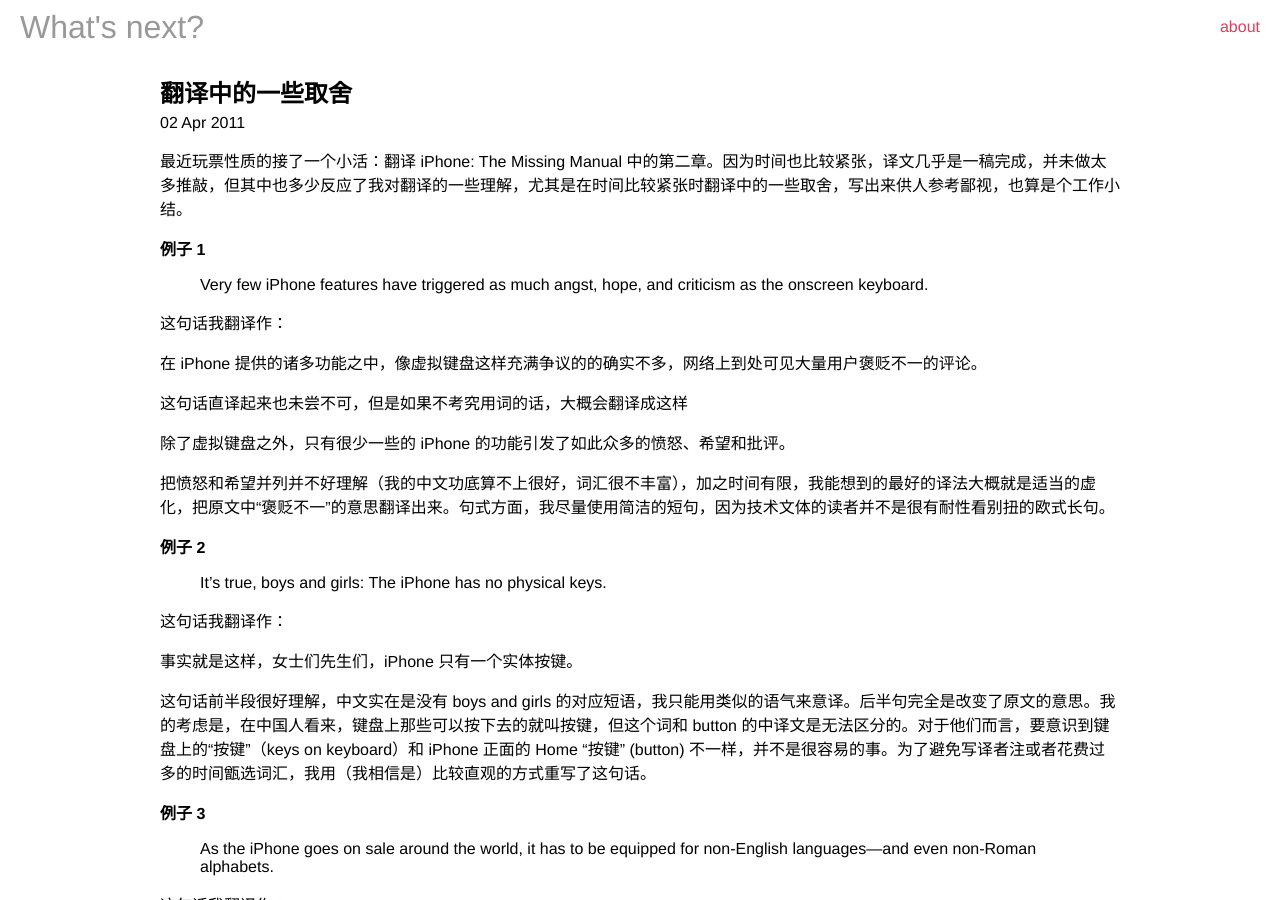
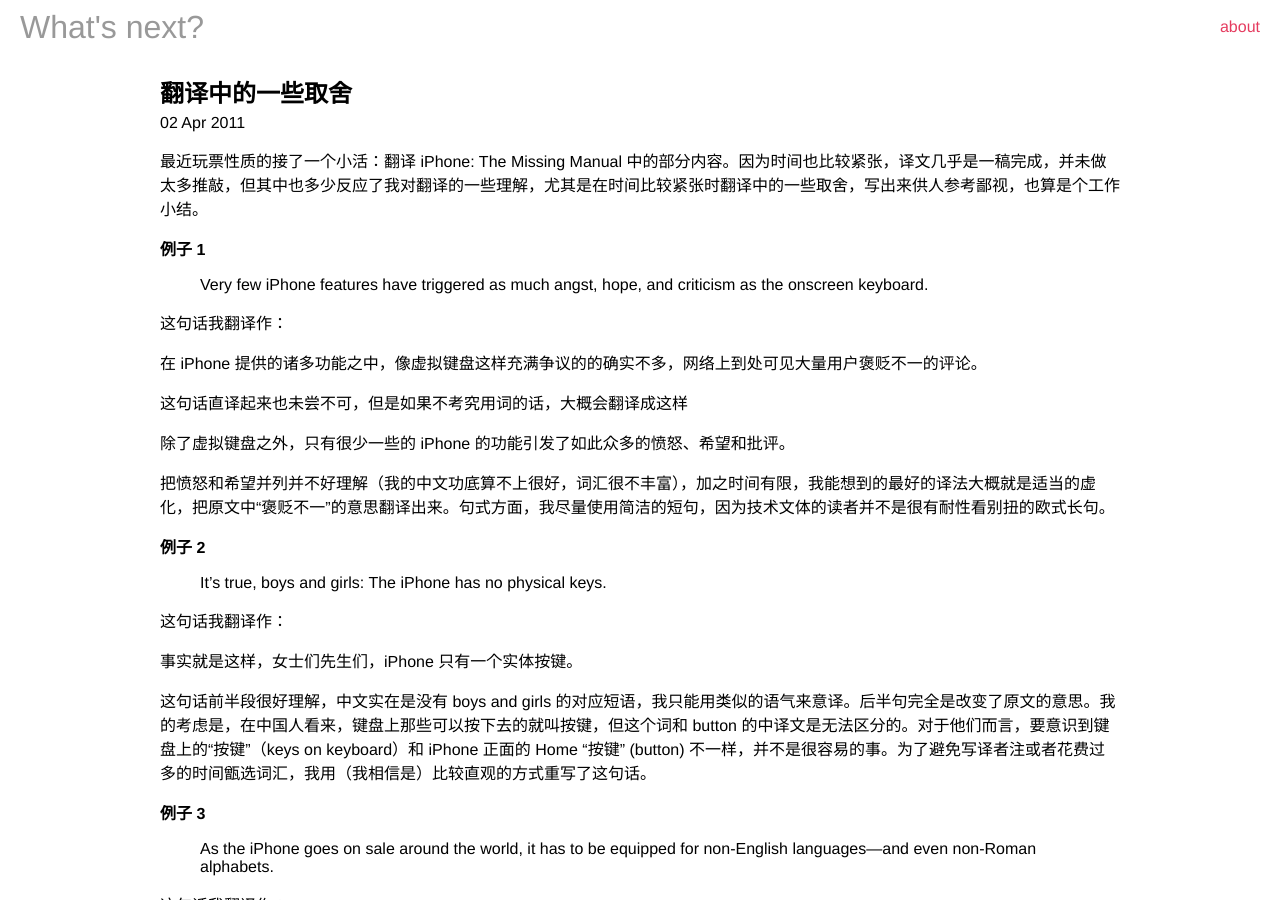
Before and after one commit to th507/blog, a Jekyll site: the page built from _posts/2011-04-02-some-gives-taks-in-traslation.md, in a window 1280 px wide and 900 px high. Built offline with Jekyll 4.4.1, drawn with Linux system fonts in a browser that asks for light colours; Markdown is read by kramdown in place of the engine named in the settings.

Commit message:
fix wording

```diff
--- a/_posts/2011-04-02-some-gives-taks-in-traslation.md
+++ b/_posts/2011-04-02-some-gives-taks-in-traslation.md
@@ -2,12 +2,11 @@
 layout: post
 title:  "翻译中的一些取舍"
 date:   2011-04-02 12:00:00
-categories: offtopic
 tags: translation
 ---
 
 
-最近玩票性质的接了一个小活：翻译 iPhone: The Missing Manual 中的第二章。因为时间也比较紧张，译文几乎是一稿完成，并未做太多推敲，但其中也多少反应了我对翻译的一些理解，尤其是在时间比较紧张时翻译中的一些取舍，写出来供人参考鄙视，也算是个工作小结。
+最近玩票性质的接了一个小活：翻译 iPhone: The Missing Manual 中的部分内容。因为时间也比较紧张，译文几乎是一稿完成，并未做太多推敲，但其中也多少反应了我对翻译的一些理解，尤其是在时间比较紧张时翻译中的一些取舍，写出来供人参考鄙视，也算是个工作小结。
 
 ### 例子 1
 > Very few iPhone features have triggered as much angst, hope, and criticism as the onscreen keyboard.
```
